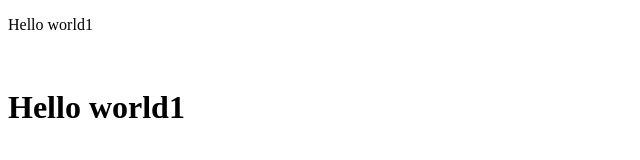
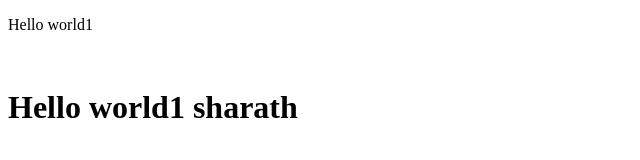
Before and after one commit to sharath778/adam, a plain HTML site: page index.html in a window 1280 px wide. Shown: the whole page, without its empty margins (0-640 px from the left). Drawn offline with Linux system fonts and the light colour scheme.

Commit message:
worked on h1

```diff
--- a/index.html
+++ b/index.html
@@ -8,6 +8,7 @@
 <body>
     <p>Hello world1</p>
     <br>
-    <h1>Hello world1</h1>
+    <h1>Hello world1 sharath</h1>
+
 </body>
 </html>
```
